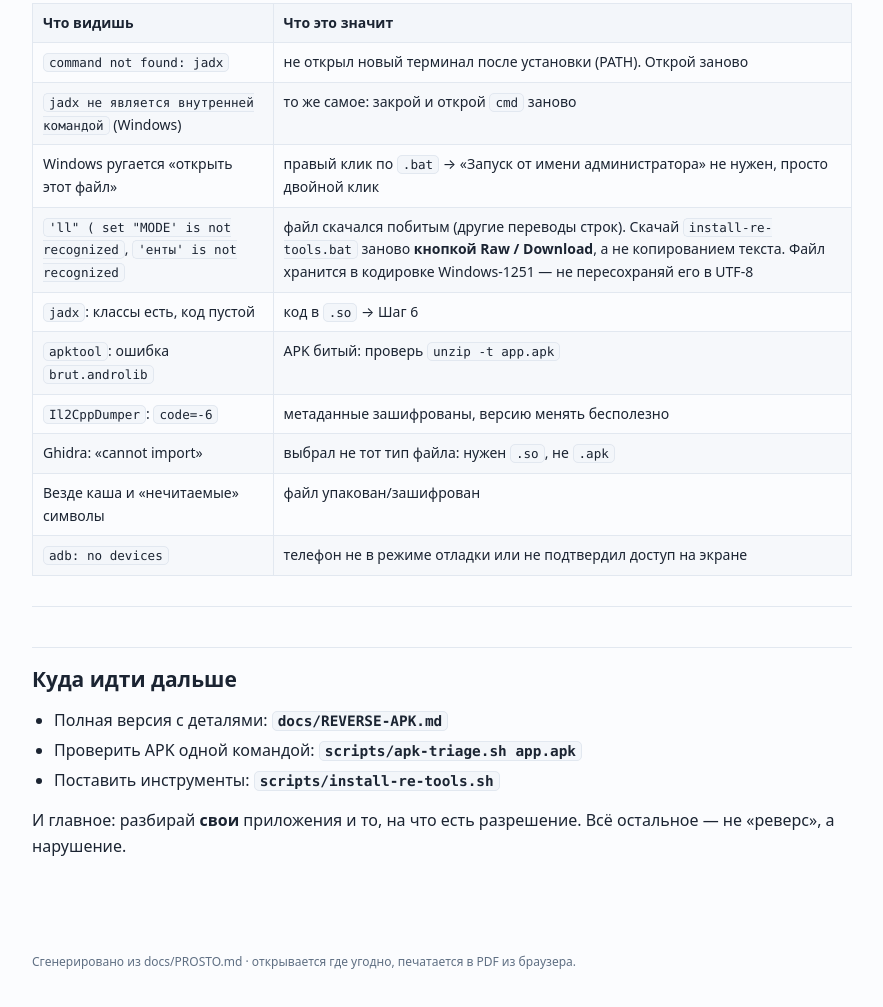
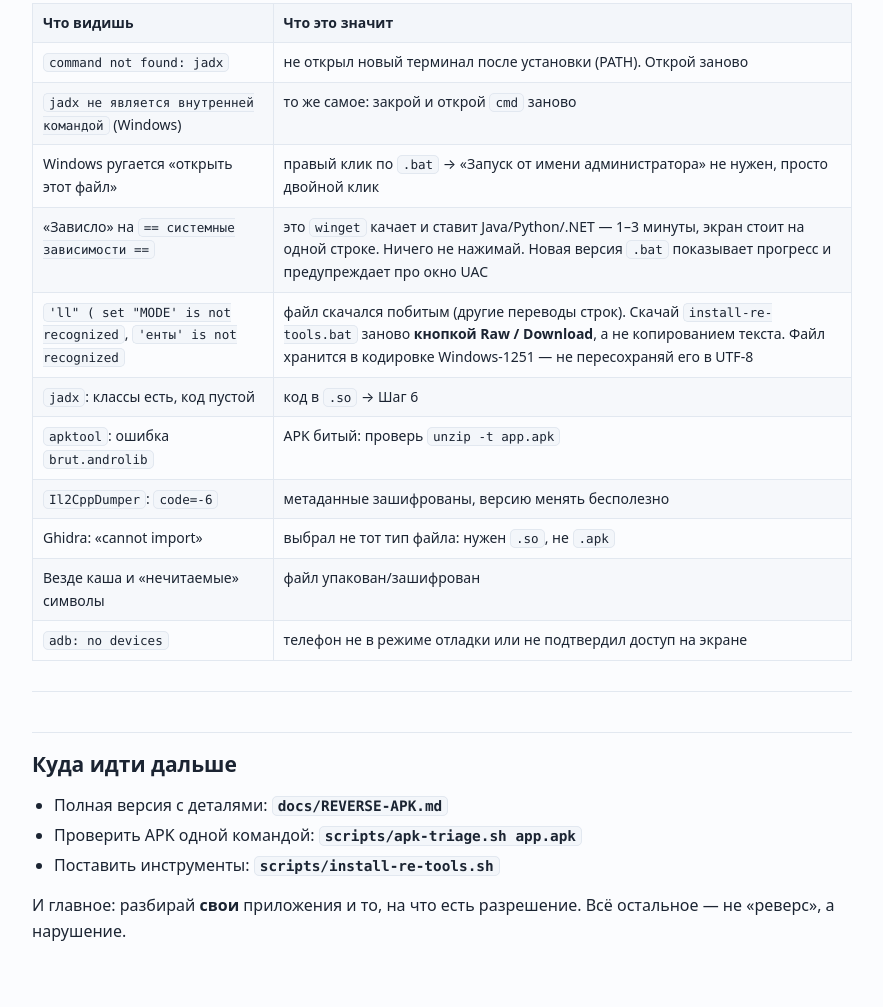
Before and after one commit to Belopus228/Twinslop, a website: page docs/PROSTO.html in a window 1280 px wide. Shown: the part 8365-9372 px from the top of the page, without its empty margins (198-1081 px from the left). Drawn offline with Linux system fonts and the light colour scheme.

Commit message:
fix(bat): показывать прогресс winget/curl и предупреждать про UAC — «зависание» было молчаливой установкой
Co-authored-by: arena-agent <297053741+arena-agent@users.noreply.github.com>

```diff
--- a/docs/PROSTO.html
+++ b/docs/PROSTO.html
@@ -424,6 +424,10 @@ root, и напоминание: <strong>только для своих прил
 <td>правый клик по <code>.bat</code> → «Запуск от имени администратора» не нужен, просто двойной клик</td>
 </tr>
 <tr>
+<td>«Зависло» на <code>== системные зависимости ==</code></td>
+<td>это <code>winget</code> качает и ставит Java/Python/.NET — 1–3 минуты, экран стоит на одной строке. Ничего не нажимай. Новая версия <code>.bat</code> показывает прогресс и предупреждает про окно UAC</td>
+</tr>
+<tr>
 <td><code>'ll" ( set "MODE' is not recognized</code>, <code>'енты' is not recognized</code></td>
 <td>файл скачался побитым (другие переводы строк). Скачай <code>install-re-tools.bat</code> заново <strong>кнопкой Raw / Download</strong>, а не копированием текста. Файл хранится в кодировке Windows-1251 — не пересохраняй его в UTF-8</td>
 </tr>
```
Also changed, not shown: docs/PROSTO.md (+1 -0 lines), web/docs/prosto.html (+4 -0 lines), 1 other file.
